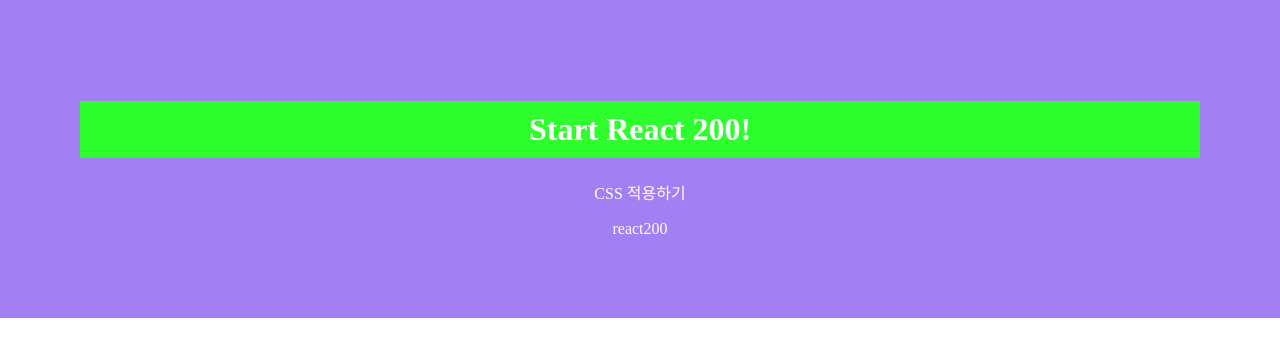
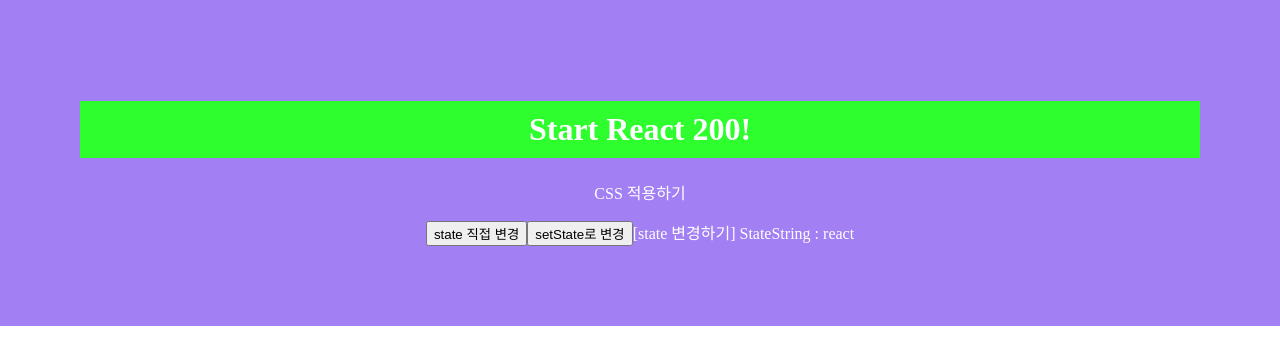
Before and after one commit to prsn-ts/react200, a React (Create React App) app: page / in a window 1280 px wide. Shown: the top 364 px of the page. Built offline with nearby package versions, Linux system fonts and the light colour scheme.

Commit message:
setState() 함수 사용하기(초급 05)/ react에서 emmet 사용 설정함

```diff
--- a/src/App.js
+++ b/src/App.js
@@ -1,13 +1,13 @@
 import React from 'react';
 import './App.css';
-import ReactState from './R024_ReactState'
+import SetState from './R025_SetState'
 
 function App() {
   return (
     <div>
       <h1>Start React 200!</h1>
       <p>CSS 적용하기</p>
-      <ReactState reactString={"react"}/>
+      <SetState/>
     </div>
   );
 }
--- /dev/null
+++ b/src/R025_SetState.js
@@ -0,0 +1,33 @@
+import React, { Component } from 'react';
+
+class R025_SetState extends Component {
+    constructor (props) {
+        super(props);
+        this.state = {
+            StateString: 'react',
+        }
+        // StateString 초깃값 확인
+        console.log("StateString 초깃값 : ",this.state.StateString);
+    }
+
+    StateChange = (flag) => {
+        // state 변수 직접 변경(state 값은 바뀌지만 화면 적용 X)
+        if(flag === 'direct') this.state.StateString = '리액트';
+        // state 변수를 setState로 변경(state 값도 바뀌고 화면 적용 O)
+        if(flag === 'setState') this.setState({StateString: '리액트'});
+        // StateString의 상태값 변경 후 확인
+        console.log("StateString 상태값 변경 후 확인 : ",this.state.StateString);
+    }
+
+    render() {
+        return (
+            <div style={{padding: "0px"}}>
+                <button onClick={(e) => this.StateChange('direct', e)}>state 직접 변경</button>
+                <button onClick={(e) => this.StateChange('setState', e)}>setState로 변경</button>
+                [state 변경하기] StateString : {this.state.StateString}
+            </div>
+        )
+    }
+}
+
+export default R025_SetState;
```
